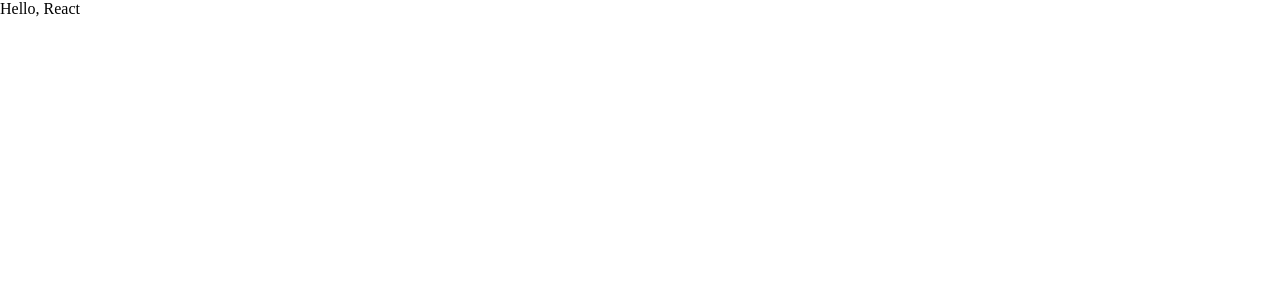
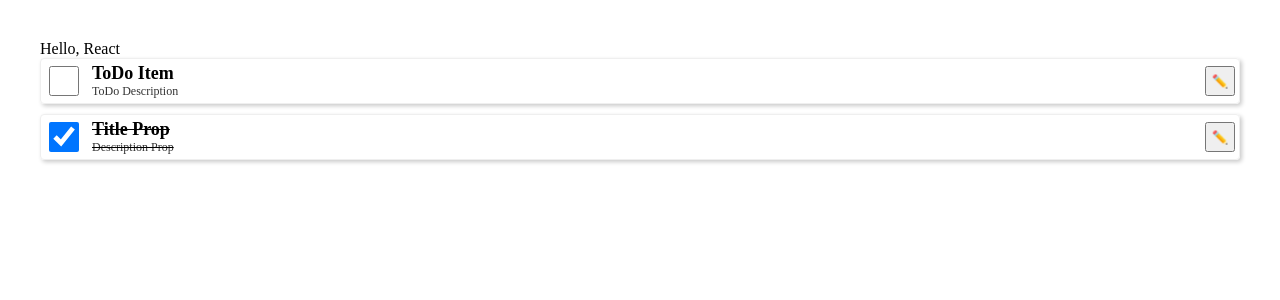
Before and after one commit to IGME-330-01-2235/w11-example-react, a React (Vite) app: page / in a window 1280 px wide. Shown: the top 300 px of the page. Built offline with nearby package versions, Linux system fonts and the light colour scheme.

Commit message:
JSX/TSX and Props

```diff
--- a/src/App.tsx
+++ b/src/App.tsx
@@ -1,8 +1,18 @@
+import { ToDo } from './ToDo';
+
 function App() {
   return (
-    <>
+    <main style={{ padding: 40 }}>
       <h1>Hello, React</h1>
-    </>
+      <ul>
+        <ToDo />
+        <ToDo
+          title="Title Prop"
+          description="Description Prop"
+          complete={true}
+        />
+      </ul>
+    </main>
   );
 }
 
--- /dev/null
+++ b/src/ToDo.css
@@ -0,0 +1,37 @@
+li {
+  border-radius: 4px;
+  border: 1px solid #efefef;
+  box-shadow: 2px 2px 4px #cacaca;
+  margin-bottom: 10px;
+  padding: 4px;
+
+  display: flex;
+  align-items: center;
+  gap: 10px;
+}
+
+li input,
+li button {
+  min-width: unset;
+  padding: 0;
+  width: 30px;
+  height: 30px;
+}
+
+li input:checked + div {
+  text-decoration: line-through;
+}
+
+li h2 {
+  font-size: 18px;
+  font-weight: bold;
+}
+
+li p {
+  font-size: 12px;
+  color: #333333;
+}
+
+li div {
+  flex-grow: 1;
+}
--- /dev/null
+++ b/src/ToDo.tsx
@@ -0,0 +1,74 @@
+import { FC } from 'react';
+
+import './ToDo.css';
+
+// GOOD: a form that's easy to understand, but could be better
+// export const ToDoItem = (props) => {
+//   return (
+//     <li>
+//       <input type="checkbox" checked={props.complete} />
+//       <div>
+//         <h2>{props.title}</h2>
+//         <p>{props.description}</p>
+//       </div>
+//       <button>{'✏️'}</button>
+//     </li>
+//   );
+// };
+//
+//
+//
+//
+//
+//
+//
+//
+//
+//
+// BETTER: a form that removes duplicated props. - but isn't strongly typed
+// export const ToDoItem = (props) => {
+//   const {complete, description, title} = props;
+//   return (
+//     <li>
+//       <input type="checkbox" checked={complete} />
+//       <div>
+//         <h2>{title}</h2>
+//         <p>{description}</p>
+//       </div>
+//       <button>{'✏️'}</button>
+//     </li>
+//   );
+// };
+//
+//
+//
+//
+//
+//
+//
+//
+//
+//
+// BEST?: using TypeScript to full effect
+export interface ToDoProps {
+  title?: string;
+  description?: string;
+  complete?: boolean;
+}
+
+export const ToDo: FC<ToDoProps> = ({
+  title = 'ToDo Item',
+  description = 'ToDo Description',
+  complete = false,
+}) => {
+  return (
+    <li>
+      <input type="checkbox" checked={complete} />
+      <div>
+        <h2>{title}</h2>
+        <p>{description}</p>
+      </div>
+      <button>{'✏️'}</button>
+    </li>
+  );
+};
```
